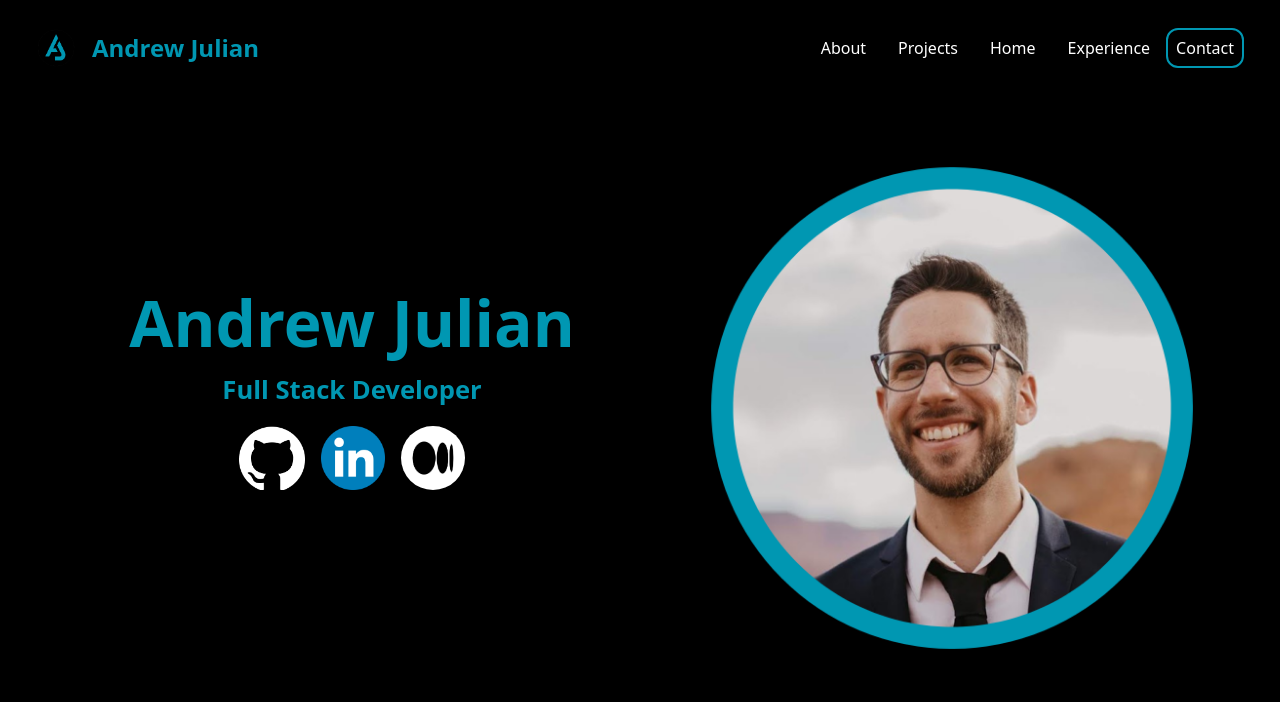
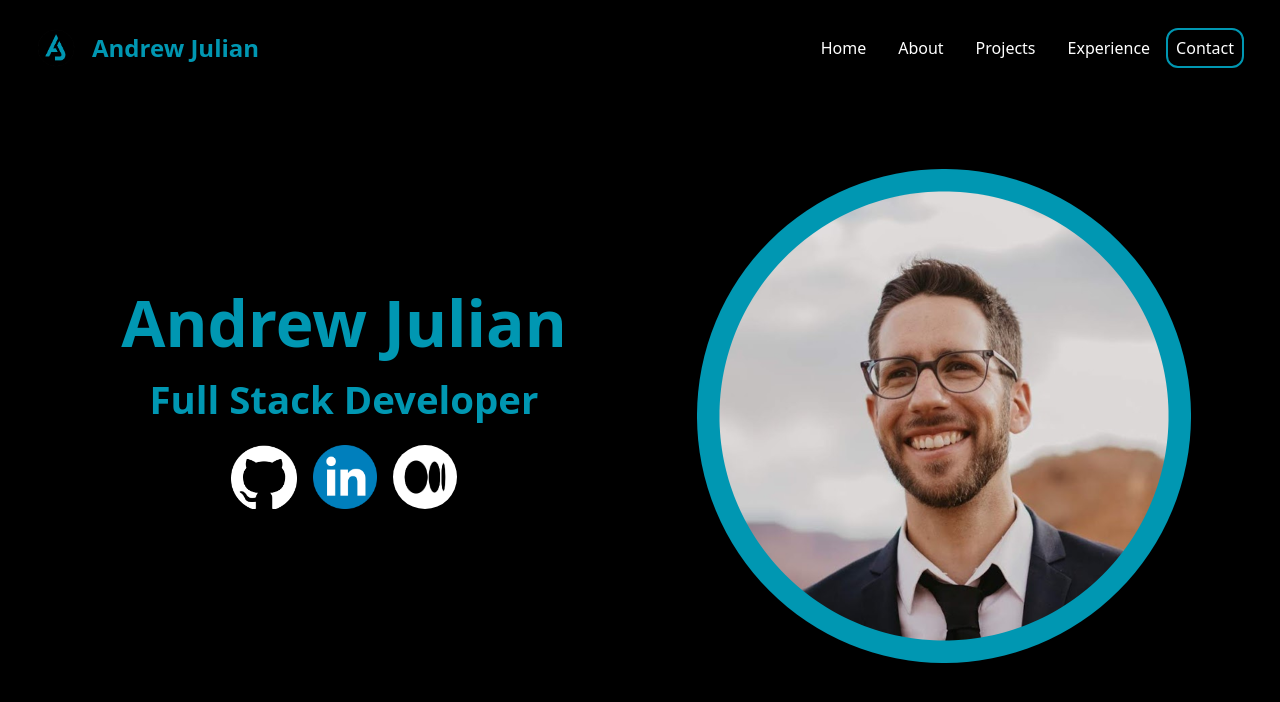
Before and after one commit to andrewjulian/portfolio-website, a React (Vite) app in the folder portfolio-website/: page / in a window 1280 px wide. Shown: the top 702 px of the page. Built offline with nearby package versions, Linux system fonts and the light colour scheme.

Commit message:
added some responsive margins for main image

```diff
--- a/portfolio-website/src/components/Hero.jsx
+++ b/portfolio-website/src/components/Hero.jsx
@@ -6,15 +6,14 @@ import medium from "../assets/medium-black-symbol.png";
 
 const Hero = () => {
   return (
-    <div className="">
-      <img src={hero} alt="hero" className="sm:w-[50%] float-right pr-4" />
-
+    <div>
+      <img src={hero} alt="hero" className="md:mr-4 sm:w-[50%] float-right" />
       <div className="px-[5%] py-[14%]">
         <h1 className="text-center text-[#0097b2] font-extrabold text-[5vw]">
           Andrew Julian
         </h1>
-        <h1 className="text-center text-[#0097b2] font-extrabold text-[2vw]">
-          Full Stack Developer{" "}
+        <h1 className="text-center text-[#0097b2] font-extrabold text-[3vw]">
+          Full Stack Developer
         </h1>
         <div className="flex justify-center mt-2">
           <a href="https://github.com/Andrewjulian" target="blank">
--- a/portfolio-website/src/components/Navbar.jsx
+++ b/portfolio-website/src/components/Navbar.jsx
@@ -19,9 +19,9 @@ const Navbar = () => {
       </div>
 
       <ul className="hidden md:flex">
+        <li className="p-4">Home</li>
         <li className="p-4">About</li>
         <li className="p-4">Projects</li>
-        <li className="p-4">Home</li>
         <li className="p-4">Experience</li>
         <button className="border-2 rounded-xl border-[#0097b2] px-2 my-2  hover:bg-[#0097b2]">
           Contact
@@ -40,9 +40,9 @@ const Navbar = () => {
         }
       >
         <ul>
+          <li className="p-4 border-b border-[#0097b2]">Home</li>
           <li className="p-4 border-b border-[#0097b2]">About</li>
           <li className="p-4 border-b border-[#0097b2]">Projects</li>
-          <li className="p-4 border-b border-[#0097b2]">Home</li>
           <li className="p-4 border-b border-[#0097b2]">Experience</li>
           <li className="p-4">Contact</li>
         </ul>
```
